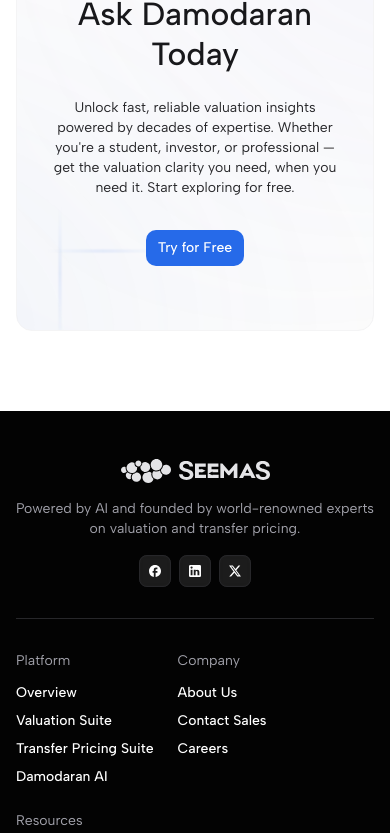
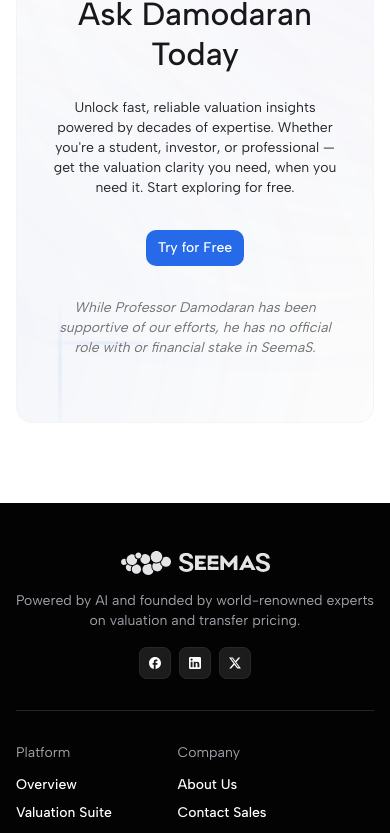
Before and after one commit to sergiu-os/Seemas, a Next.js app: page /damodaran-ai in a window 390 px wide. Shown: the part 4481-5314 px from the top of the page. Built offline with nearby package versions, Linux system fonts and the light colour scheme.

Commit message:
Added text

```diff
--- a/src/components/pages/damodaran-ai/section4.tsx
+++ b/src/components/pages/damodaran-ai/section4.tsx
@@ -13,6 +13,7 @@
         title="Ask Damodaran Today"
         description="Unlock fast, reliable valuation insights powered by decades of expertise. Whether you're a student, investor, or professional — get the valuation clarity you need, when you need it. Start exploring for free."
         containerClassName="px-8"
+        subtitle={'While Professor Damodaran has been supportive of our efforts, <br class="hidden lg:inline" /> he has no official role with or financial stake in SeemaS.'}
       />
     </SectionWrapper>
   );
--- a/src/components/sections/text-content-with-bg-section.tsx
+++ b/src/components/sections/text-content-with-bg-section.tsx
@@ -7,6 +7,7 @@
   href: string;
   children?: React.ReactNode;
   containerClassName?: string;
+  subtitle?: string;
 }
 const TextContentWithBgSection = ({
   actionBtnProps: { children: buttonChildren, ...actionBtnProps },
@@ -14,6 +15,7 @@
   className,
   containerClassName,
   children,
+  subtitle,
   ...rest
 }: TextContentWithBgSectionProps) => {
   return (
@@ -32,6 +34,9 @@
         <Button asChild {...actionBtnProps}>
           <Link href={href}>{buttonChildren}</Link>
         </Button>
+        {subtitle && (
+          <p className="text-center text-sm text-neutral-500 max-w-[600px] italic" dangerouslySetInnerHTML={{ __html: subtitle }} />
+        )}
       </div>
 
       <svg
```
